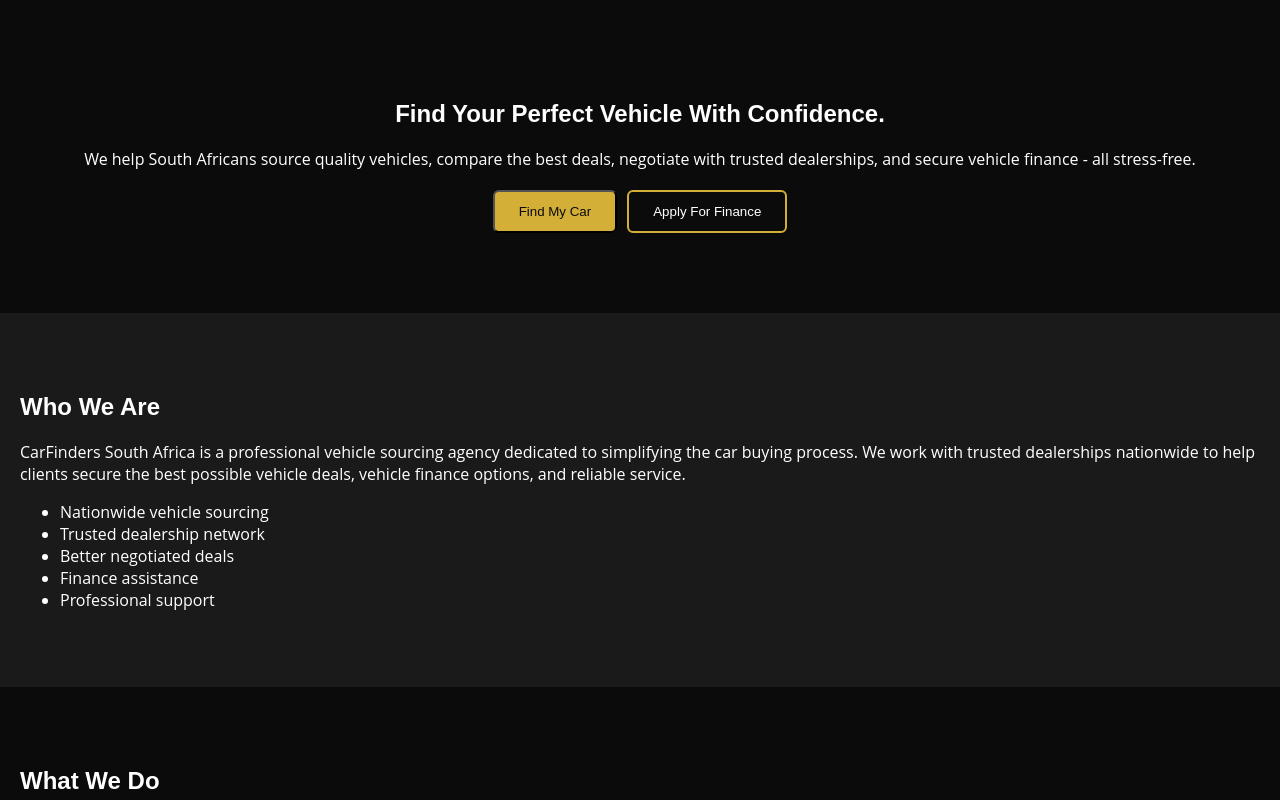
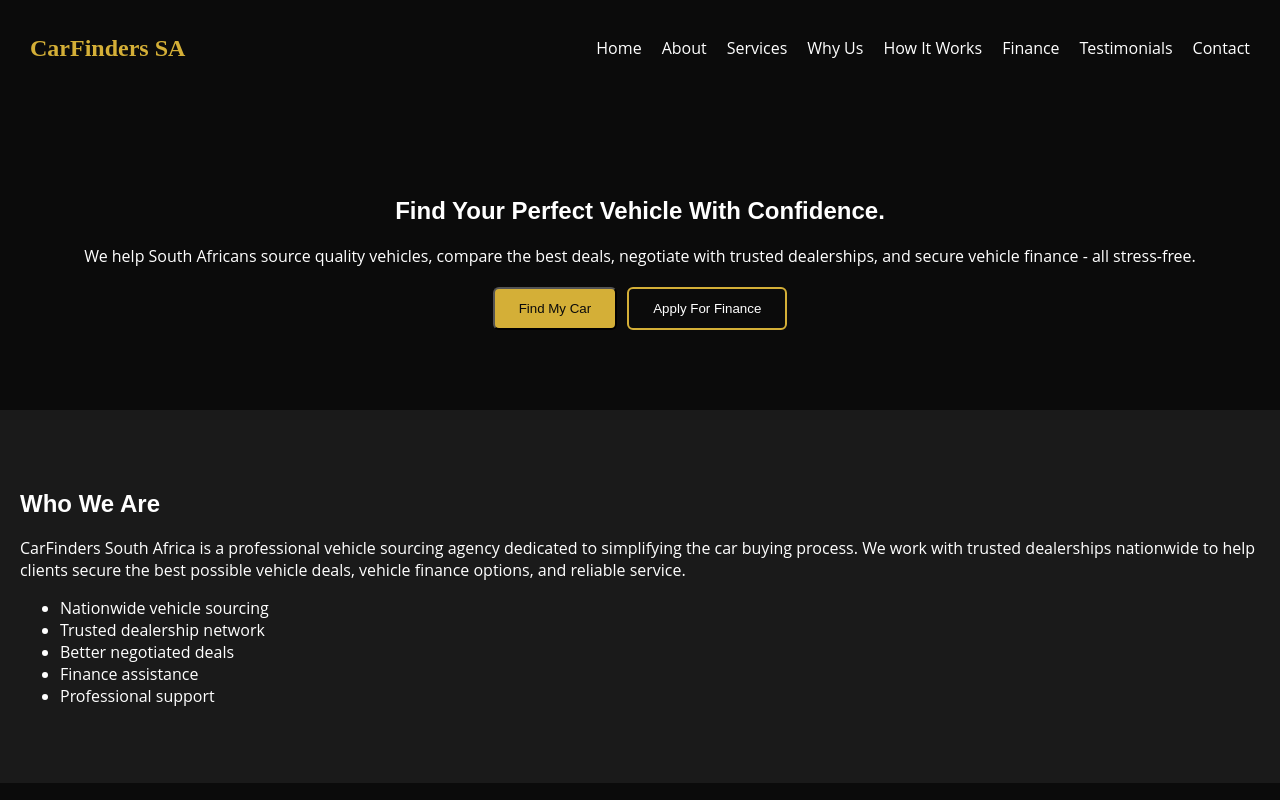
Before and after one commit to MphoJr/Carfinders-sa, a React (Create React App) app: page / in a window 1280 px wide. Shown: the top 800 px of the page. Built offline with nearby package versions, Linux system fonts and the light colour scheme.

Commit message:
Add Navbar component and enhance sections with IDs for smooth scrolling

```diff
--- a/package.json
+++ b/package.json
@@ -13,6 +13,7 @@
     "react-dom": "^19.2.6",
     "react-router-dom": "^7.15.0",
     "react-scripts": "5.0.1",
+    "react-scroll": "^1.9.3",
     "web-vitals": "^2.1.4"
   },
   "scripts": {
--- a/src/App.js
+++ b/src/App.js
@@ -1,3 +1,4 @@
+import Navbar from "./components/Navbar";
 import Hero from "./components/Hero";
 import About from "./components/About";
 import Services from "./components/Services";
@@ -12,6 +13,7 @@
 function App() {
   return (
     <>
+      <Navbar />
       <Hero />
       <About />
       <Services />
--- a/src/components/About.jsx
+++ b/src/components/About.jsx
@@ -1,6 +1,9 @@
 export default function About() {
   return (
-    <section style={{ padding: "60px 20px", background: "var(--charcoal)" }}>
+    <section
+      id="About"
+      style={{ padding: "60px 20px", background: "var(--charcoal)" }}
+    >
       <h2>Who We Are</h2>
       <p>
         CarFinders South Africa is a professional vehicle sourcing agency
--- a/src/components/Contact.jsx
+++ b/src/components/Contact.jsx
@@ -1,6 +1,9 @@
 export default function Contact() {
   return (
-    <section style={{ padding: "60px 20px", background: "var(--charcoal)" }}>
+    <section
+      id="Contact"
+      style={{ padding: "60px 20px", background: "var(--charcoal)" }}
+    >
       <h2>Let's Find Your Perfect Match</h2>
       <p>
         Phone: 068 159 3340 | Email: carfinderssa@gmail.com | Website:
--- a/src/components/Finance.jsx
+++ b/src/components/Finance.jsx
@@ -1,6 +1,9 @@
 export default function Finance() {
   return (
-    <section style={{ padding: "60px 20px", background: "var(--charcoal)" }}>
+    <section
+      id="Finance"
+      style={{ padding: "60px 20px", background: "var(--charcoal)" }}
+    >
       <h2>Vehicle Finance Made Easy</h2>
       <p>
         We help clients connect with trusted finance partners to make vehicle
--- a/src/components/Footer.jsx
+++ b/src/components/Footer.jsx
@@ -1,6 +1,7 @@
 export default function Footer() {
   return (
     <footer
+      id="Footer"
       style={{
         padding: "40px 20px",
         background: "var(--black)",
--- a/src/components/Hero.jsx
+++ b/src/components/Hero.jsx
@@ -1,6 +1,7 @@
 export default function Hero() {
   return (
     <section
+      id="Hero"
       className="hero"
       style={{ textAlign: "center", padding: "80px 20px" }}
     >
--- a/src/components/HowItWorks.jsx
+++ b/src/components/HowItWorks.jsx
@@ -7,7 +7,7 @@
   ];
 
   return (
-    <section style={{ padding: "60px 20px" }}>
+    <section id="HowItWorks" style={{ padding: "60px 20px" }}>
       <h2>Simple. Smart. Stress-Free.</h2>
       <div style={{ display: "flex", flexWrap: "wrap", gap: "20px" }}>
         {steps.map((s, i) => (
--- /dev/null
+++ b/src/components/Navbar.jsx
@@ -0,0 +1,88 @@
+import { Link } from "react-scroll";
+
+export default function Navbar() {
+  return (
+    <nav
+      style={{
+        background: "var(--black)",
+        padding: "15px 30px",
+        display: "flex",
+        justifyContent: "space-between",
+        alignItems: "center",
+        position: "sticky",
+        top: 0,
+        zIndex: 1000,
+      }}
+    >
+      <h2 style={{ color: "var(--gold)", fontFamily: "Montserrat" }}>
+        CarFinders SA
+      </h2>
+      <div style={{ display: "flex", gap: "20px" }}>
+        <Link
+          to="hero"
+          smooth={true}
+          duration={500}
+          style={{ cursor: "pointer", color: "var(--white)" }}
+        >
+          Home
+        </Link>
+        <Link
+          to="about"
+          smooth={true}
+          duration={500}
+          style={{ cursor: "pointer", color: "var(--white)" }}
+        >
+          About
+        </Link>
+        <Link
+          to="services"
+          smooth={true}
+          duration={500}
+          style={{ cursor: "pointer", color: "var(--white)" }}
+        >
+          Services
+        </Link>
+        <Link
+          to="whychooseus"
+          smooth={true}
+          duration={500}
+          style={{ cursor: "pointer", color: "var(--white)" }}
+        >
+          Why Us
+        </Link>
+        <Link
+          to="howitworks"
+          smooth={true}
+          duration={500}
+          style={{ cursor: "pointer", color: "var(--white)" }}
+        >
+          How It Works
+        </Link>
+        <Link
+          to="finance"
+          smooth={true}
+          duration={500}
+          style={{ cursor: "pointer", color: "var(--white)" }}
+        >
+          Finance
+        </Link>
+        <Link
+          to="testimonials"
+          smooth={true}
+          duration={500}
+          style={{ cursor: "pointer", color: "var(--white)" }}
+        >
+          Testimonials
+        </Link>
+        <Link
+          to="contact"
+          smooth={true}
+          duration={500}
+          style={{ cursor: "pointer", color: "var(--white)" }}
+        >
+          Contact
+        </Link>
+      </div>
+    </nav>
+  );
+}
--- a/src/components/Services.jsx
+++ b/src/components/Services.jsx
@@ -23,7 +23,7 @@
   ];
 
   return (
-    <section style={{ padding: "60px 20px" }}>
+    <section id="Services" style={{ padding: "60px 20px" }}>
       <h2>What We Do</h2>
       <div
         style={{
--- a/src/components/Testimonials.jsx
+++ b/src/components/Testimonials.jsx
@@ -6,7 +6,7 @@
   ];
 
   return (
-    <section style={{ padding: "60px 20px" }}>
+    <section id="Testimonials" style={{ padding: "60px 20px" }}>
       <h2>What Our Clients Say</h2>
       <div style={{ display: "grid", gap: "20px" }}>
         {testimonials.map((t, i) => (
--- a/src/components/WhyChooseUs.jsx
+++ b/src/components/WhyChooseUs.jsx
@@ -10,7 +10,10 @@
   ];
 
   return (
-    <section style={{ padding: "60px 20px", background: "var(--charcoal)" }}>
+    <section
+      id="WhyChooseUs"
+      style={{ padding: "60px 20px", background: "var(--charcoal)" }}
+    >
       <h2>Why Clients Choose CarFinders SA</h2>
       <ul>
         {features.map((f, i) => (
```
Also changed, not shown: 1 other file (tests, documents, lock files or other folders).
